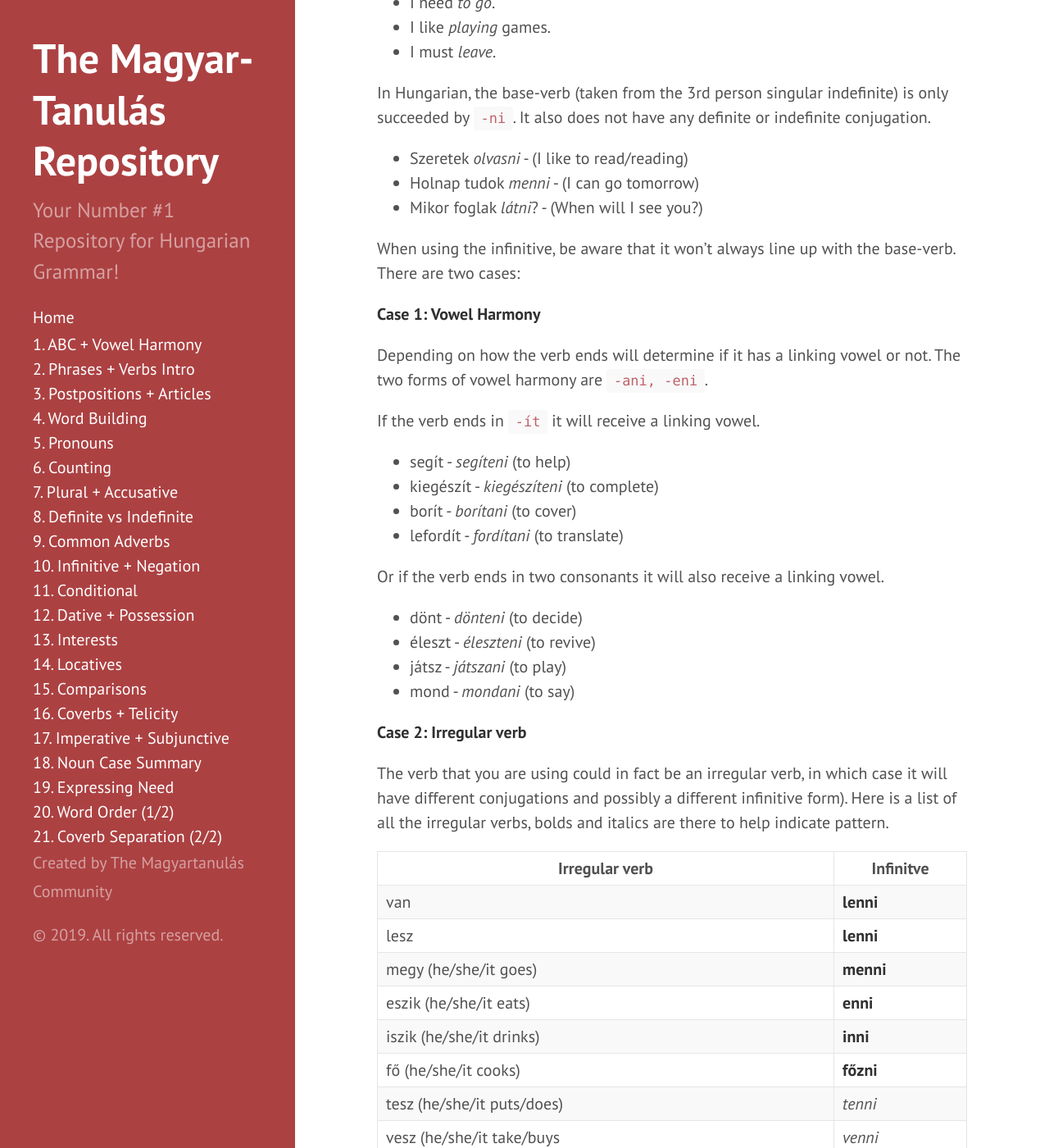
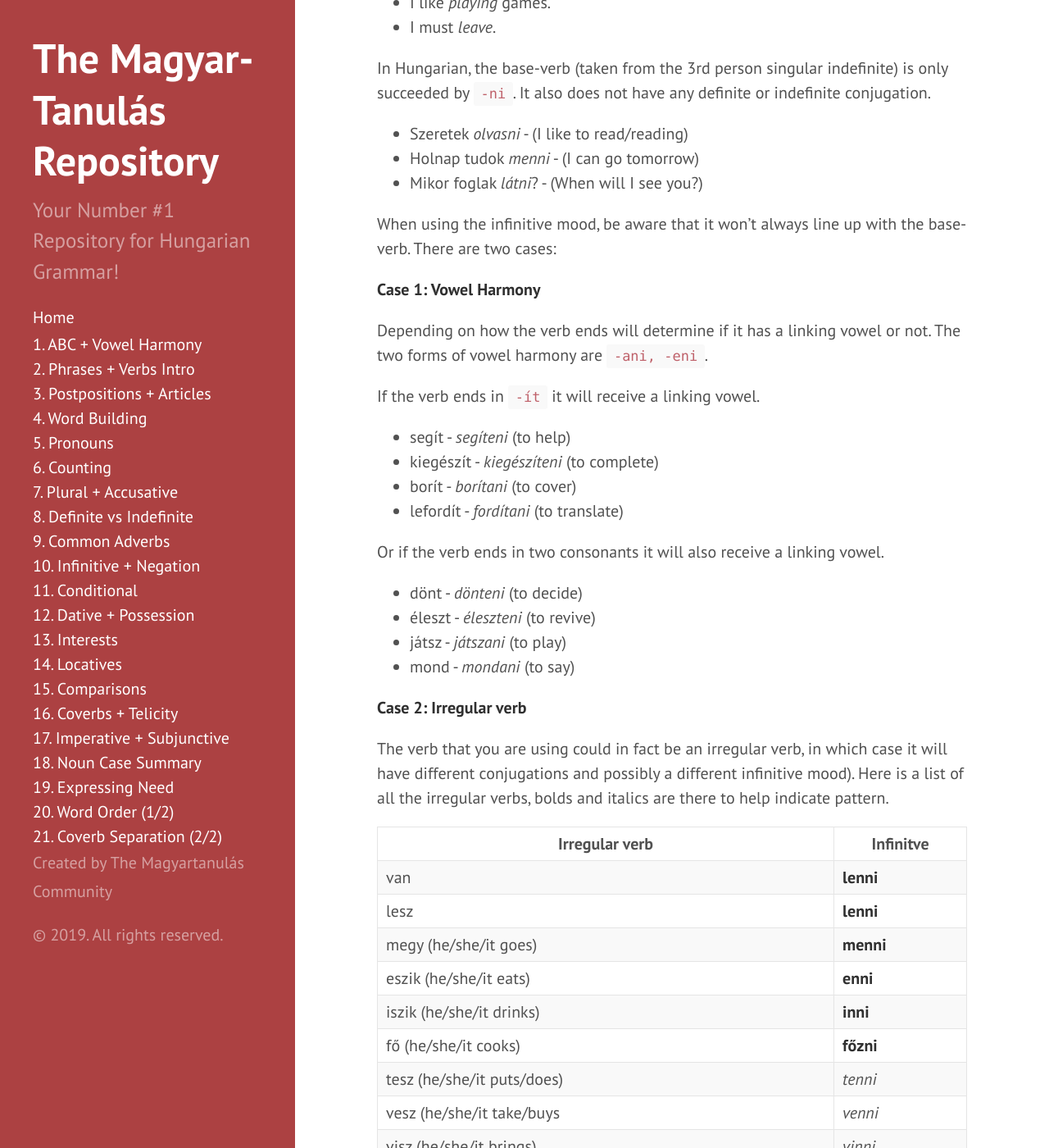
Before and after one commit to Magyartanulas/magyartanulas.github.io, a Jekyll site: the page built from infinitive_negation.md, in a window 1280 px wide and 1400 px high, scrolled down 478 px. Shown: the whole window at 82% size. Built offline with Jekyll 4.4.1, drawn with Linux system fonts in a browser that asks for light colours; comment, search, counter and statistics services are not loaded; some of the changed text lies outside the part shown.

Commit message:
Update infinitive_negation.md

```diff
--- a/infinitive_negation.md
+++ b/infinitive_negation.md
@@ -7,9 +7,9 @@
 
 ---
 
-The infinitive form of a verb conveys a verb that has no mood, tense or relation to a noun.
+The infinitive mood conveys a verb that has no tense or relation to a noun.
 
-In English, if you look up a verb in the dictionary, it will give you the verb in infinitive form. These verbs can be either preceded
+In English, if you look up a verb in the dictionary, it will give you the verb in the infinitive mood. These verbs can be either preceded
 by `to`, succeeded by `ing` or not at all.
 
 * I need *to go*.
@@ -22,7 +22,7 @@
 * Holnap tudok *menni* - (I can go tomorrow)
 * Mikor foglak *látni*? - (When will I see you?)
 
-When using the infinitive, be aware that it won't always line up with the base-verb. There are two cases:
+When using the infinitive mood, be aware that it won't always line up with the base-verb. There are two cases:
 
 **Case 1: Vowel Harmony**
 
@@ -44,7 +44,7 @@
 
 **Case 2: Irregular verb**
 
-The verb that you are using could in fact be an irregular verb, in which case it will have different conjugations and possibly a different infinitive form).
+The verb that you are using could in fact be an irregular verb, in which case it will have different conjugations and possibly a different infinitive mood).
 Here is a list of all the irregular verbs, bolds and italics are there to help indicate pattern.
 
 | Irregular verb                           | Infinitve     |
```
Also changed, not shown: other parts of infinitive_negation.md (+1 -1 lines).
